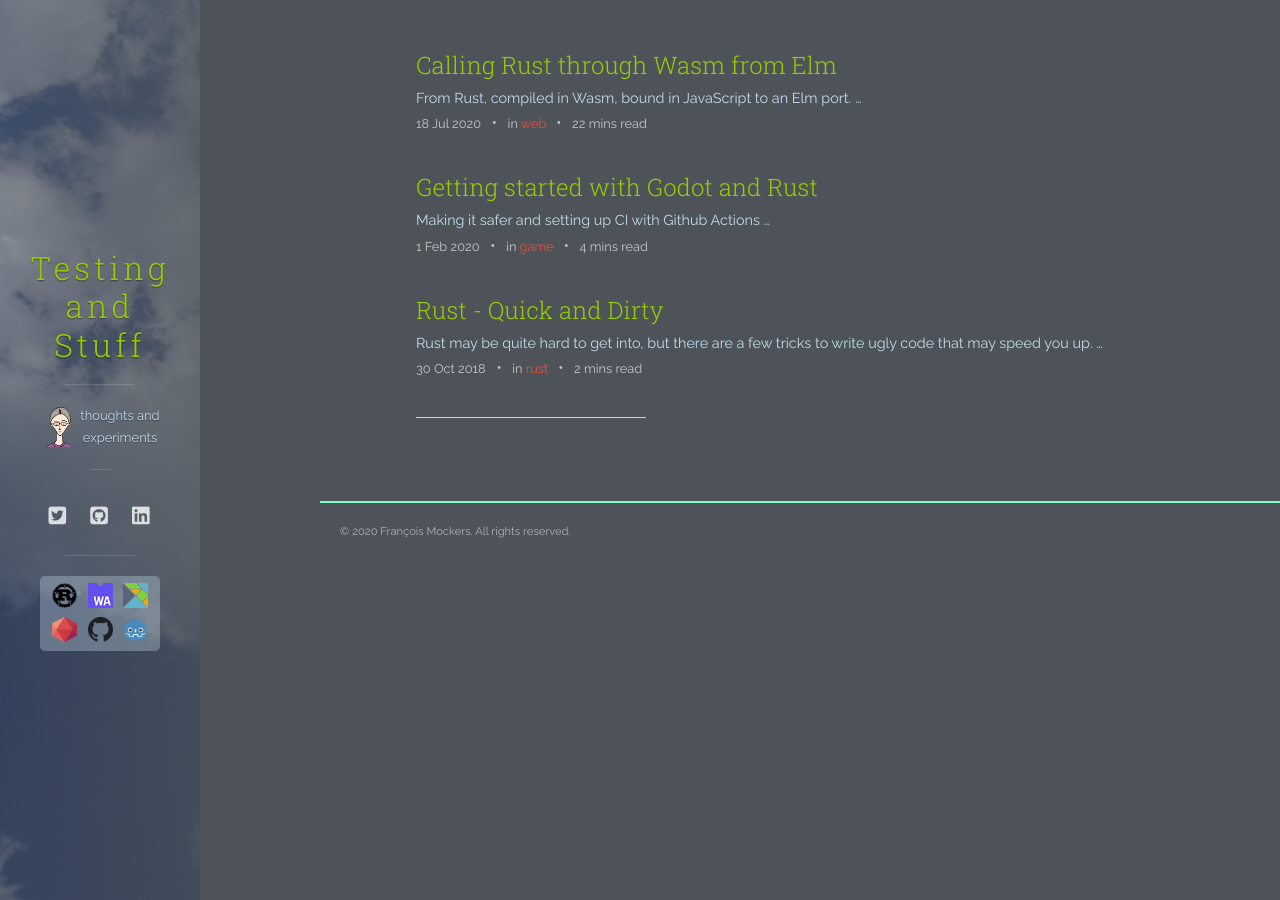
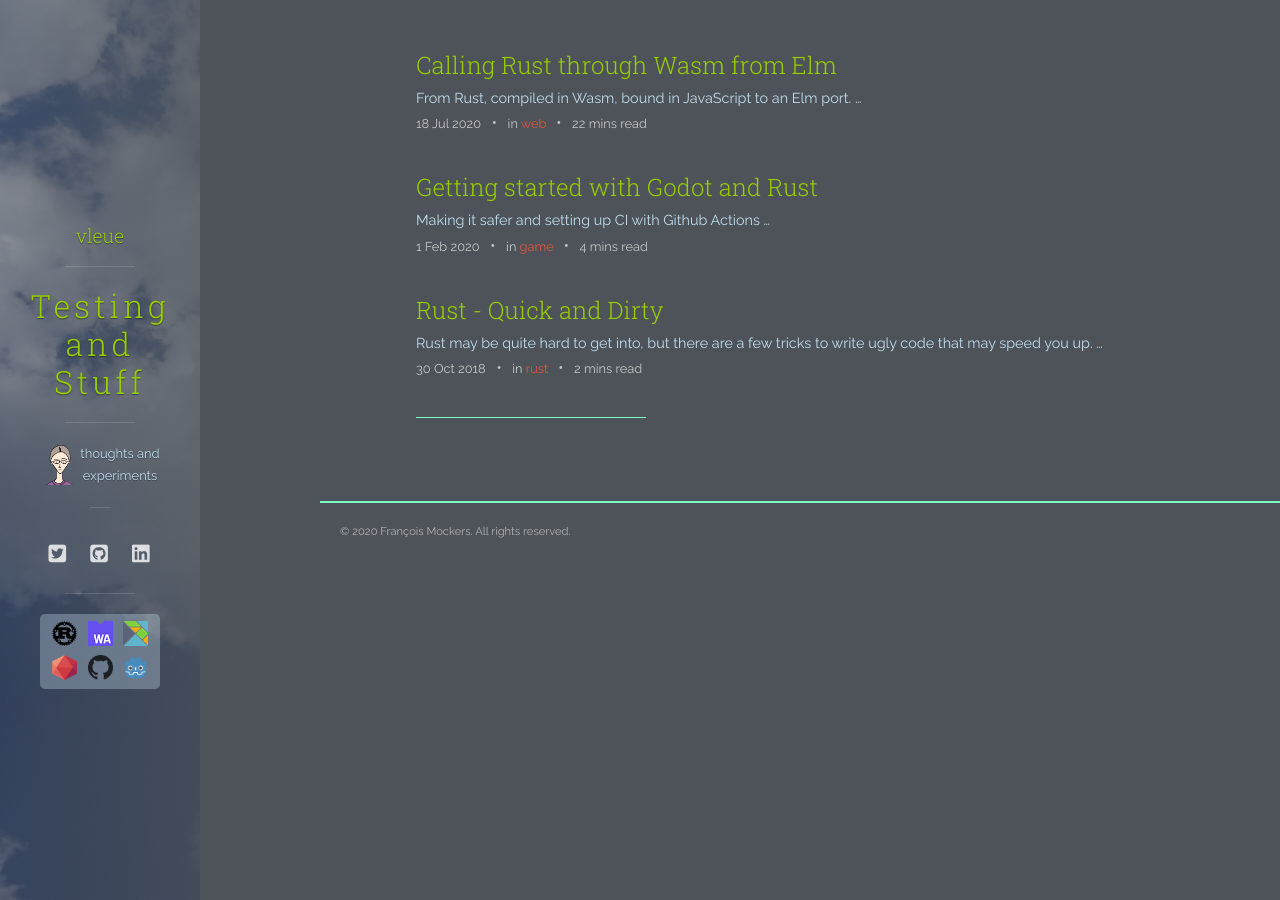
Before and after one commit to mockersf/mockersf.github.io, a Jekyll site: the page built from index.html, in a window 1280 px wide. Built offline with Jekyll 4.4.1, drawn with Linux system fonts in a browser that asks for light colours; nearby versions of some CDN libraries; the list of posts is cut into pages by our own code.

Commit message:
:wrench: additional header

```diff
--- a/_includes/header.html
+++ b/_includes/header.html
@@ -8,6 +8,10 @@
 
     <div class="panel-main__inner panel-inverted">
       <div class="panel-main__content">
+        <a href="{{ site.url }}" title="{{ site.title }}">
+          <h4 class="panel-cover__title">vleue</h1>
+        </a>
+        <hr class="panel-cover__divider">
         <a href="{{ site.url }}" title="{{ site.title }}">
           <h1 class="panel-cover__title panel-title">{{ site.title }}</h1>
         </a>
```
